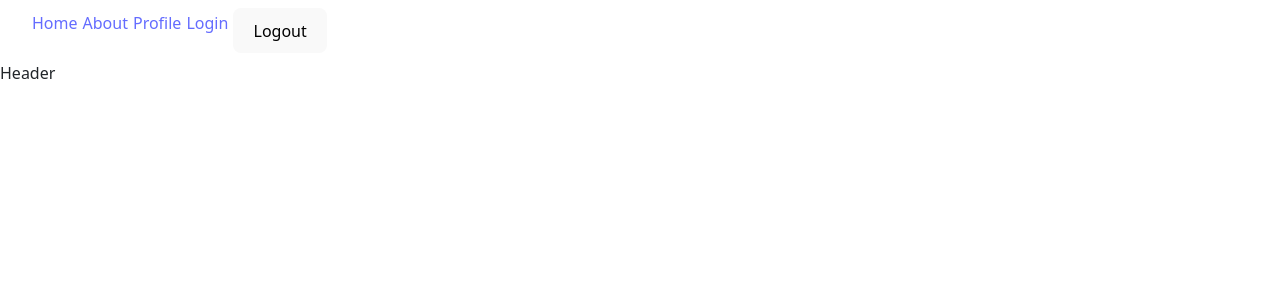
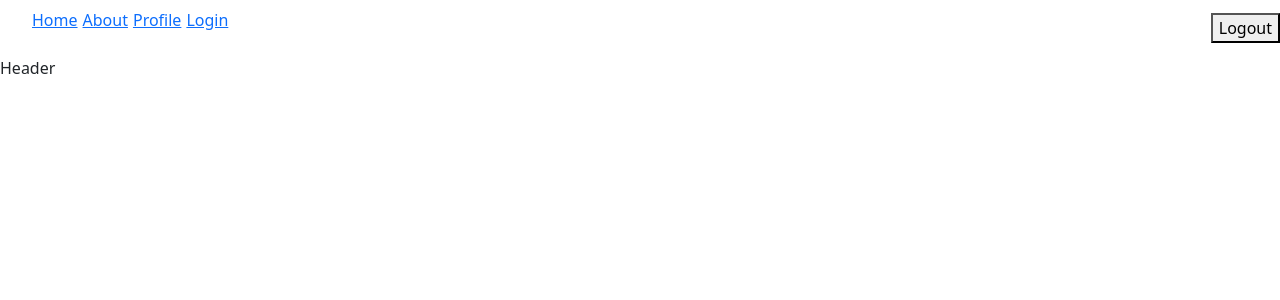
Before and after one commit to dfsalam/sonido87, a React (Vite) app: page / in a window 1280 px wide. Shown: the top 300 px of the page. Built offline with nearby package versions, Linux system fonts and the light colour scheme.

Commit message:
Delete index.css file

```diff
--- a/src/index.css
+++ /dev/null
@@ -1,68 +0,0 @@
-#root {
-  display: flex;
-  flex-direction: column;
-  justify-content: start;
-}
-
-.wrapper {
-  display: flex;
-  flex-direction: column;
-  align-items: start;
-}
-
-
-a {
-  font-weight: 500;
-  color: #646cff;
-  text-decoration: inherit;
-}
-
-a:hover {
-  color: #535bf2;
-}
-
-body {
-  margin: 0;
-  display: flex;
-}
-
-h1 {
-  font-size: 3.2em;
-  line-height: 1.1;
-}
-
-button {
-  border-radius: 8px;
-  border: 1px solid transparent;
-  padding: 0.6em 1.2em;
-  font-size: 1em;
-  font-weight: 500;
-  font-family: inherit;
-  background-color: #1a1a1a;
-  cursor: pointer;
-  transition: border-color 0.25s;
-}
-
-button:hover {
-  border-color: #646cff;
-}
-
-button:focus,
-button:focus-visible {
-  outline: 4px auto -webkit-focus-ring-color;
-}
-
-@media (prefers-color-scheme: light) {
-  :root {
-    color: #213547;
-    background-color: #fff;
-  }
-
-  a:hover {
-    color: #747bff;
-  }
-
-  button {
-    background-color: #f9f9f9;
-  }
-}
--- a/src/main.jsx
+++ b/src/main.jsx
@@ -4,7 +4,6 @@
 import { Provider } from 'react-redux';
 import store from './redux/store';
 import App from './App';
-import './index.css';
 
 ReactDOM.createRoot(document.getElementById('root')).render(
   <React.StrictMode>
```
